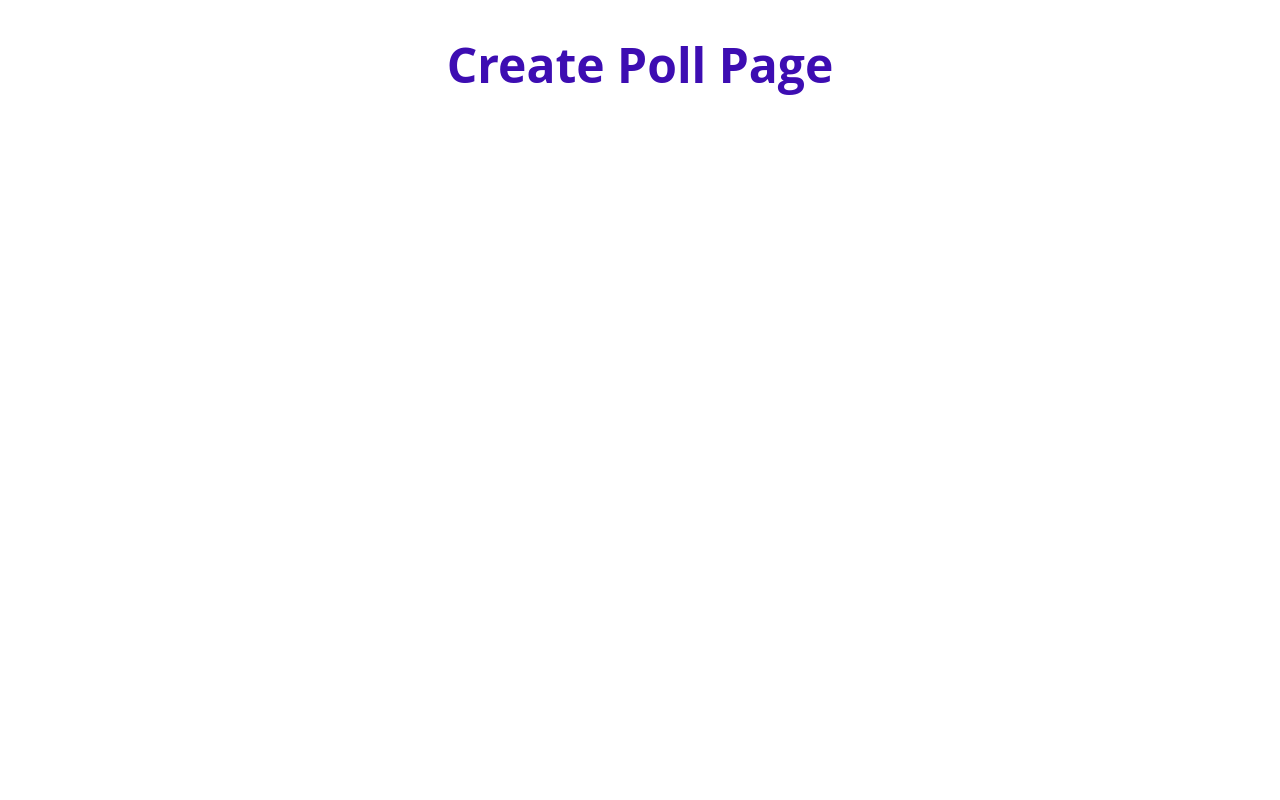
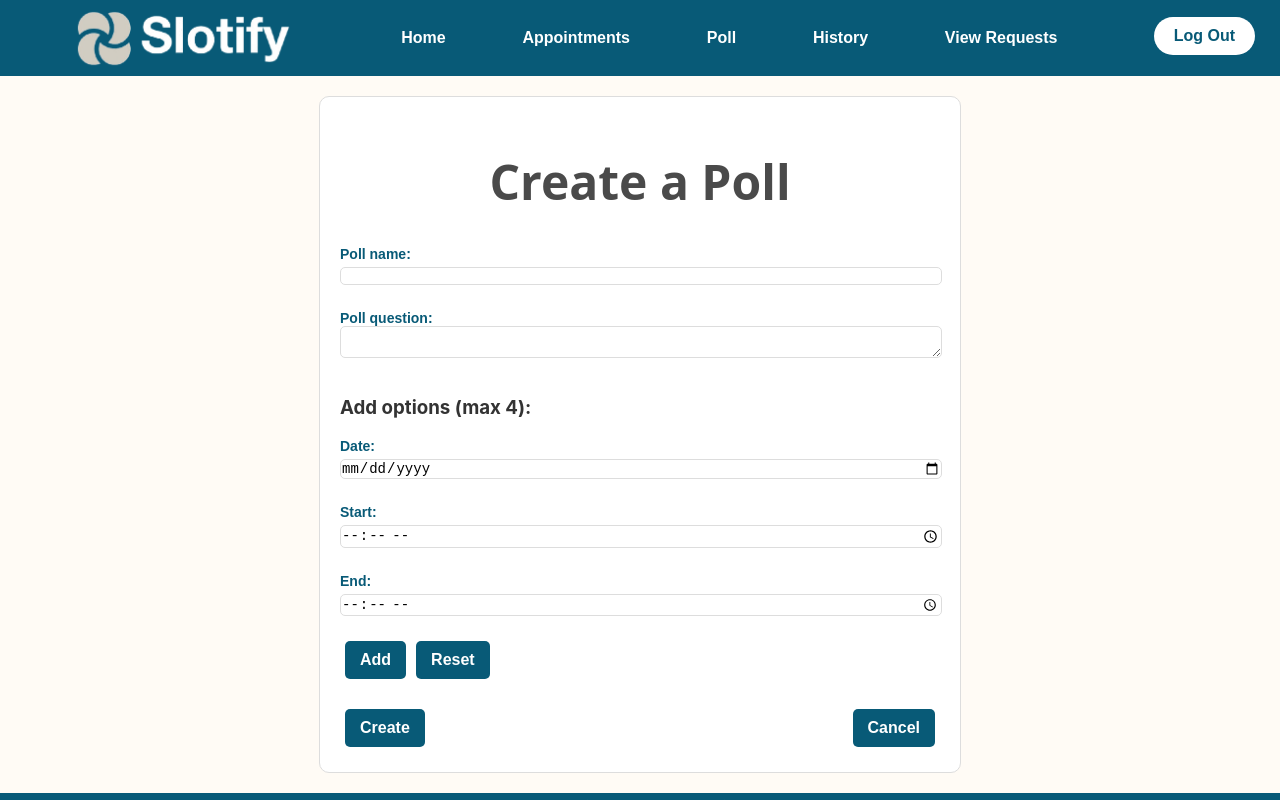
Before and after one commit to abrarfuad27/Slotify, a React (Create React App) app in the folder frontend/: page /createPoll in a window 1280 px wide. Built offline with nearby package versions, Linux system fonts and the light colour scheme.

Commit message:
Created create poll page and navbar member fixes

```diff
--- a/frontend/src/components/navbarMember.jsx
+++ b/frontend/src/components/navbarMember.jsx
@@ -21,7 +21,7 @@ const NavBarMember = () => {
         <li className="dropdown">
           <Link to="/poll">Poll</Link>
           <ul className="dropdown-menu">
-            <li><Link to="/create-poll">Create Poll</Link></li>
+            <li><Link to="/createPoll">Create Poll</Link></li>
             <li><Link to="/poll">Access Poll</Link></li>
             <li><Link to="/poll-results">See Poll Results</Link></li>
           </ul>
--- a/frontend/src/pages/createPoll.jsx
+++ b/frontend/src/pages/createPoll.jsx
@@ -1,18 +1,114 @@
-import React from "react";
+import React, { useState } from 'react';
+import NavbarMember from '../components/navbarMember';
+import Footer from '../components/footer';
+import '../style/createPoll.css';
 
 const CreatePoll = () => {
-    return (
-        <div
-            style={{
-                display: "flex",
-                justifyContent: "centre",
-                alignItems: "centre",
-                height: "100vh",
-            }}
-        >
-            <h1>Create Poll Page</h1>
-        </div>
-    );
+  const [pollOptions, setPollOptions] = useState([]);
+  const [pollName, setPollName] = useState('');
+  const [pollQuestion, setPollQuestion] = useState('');
+  const [date, setDate] = useState('');
+  const [startTime, setStartTime] = useState('');
+  const [endTime, setEndTime] = useState('');
+
+  const handleAddOption = () => {
+    if (pollOptions.length < 4 && date && startTime && endTime) {
+      const newOption = `${date} | ${startTime} - ${endTime}`;
+      setPollOptions([...pollOptions, newOption]);
+      setDate('');
+      setStartTime('');
+      setEndTime('');
+    }
+  };
+
+  const handleRemoveOption = (index) => {
+    const updatedOptions = pollOptions.filter((_, i) => i !== index);
+    setPollOptions(updatedOptions);
+  };
+
+  const handleCreatePoll = () => {
+    alert('Poll created successfully!');
+  };
+
+  return (
+    <div className="poll-page">
+      <NavbarMember />
+      <div className="poll-container">
+        <form>
+        <h1>Create a Poll</h1>
+          <label>
+            Poll name:
+            <input
+              type="text"
+              value={pollName}
+              onChange={(e) => setPollName(e.target.value)}
+            />
+          </label>
+          <label>
+            Poll question:
+            <textarea
+              value={pollQuestion}
+              onChange={(e) => setPollQuestion(e.target.value)}
+            />
+          </label>
+          <div className="poll-options">
+            <h3>Add options (max 4):</h3>
+            <label>
+              Date:
+              <input
+                type="date"
+                value={date}
+                onChange={(e) => setDate(e.target.value)}
+              />
+            </label>
+            <label>
+              Start:
+              <input
+                type="time"
+                value={startTime}
+                onChange={(e) => setStartTime(e.target.value)}
+              />
+            </label>
+            <label>
+              End:
+              <input
+                type="time"
+                value={endTime}
+                onChange={(e) => setEndTime(e.target.value)}
+              />
+            </label>
+            <button type="button" onClick={handleAddOption}>
+              Add
+            </button>
+            <button type="reset" onClick={() => {
+              setDate('');
+              setStartTime('');
+              setEndTime('');
+            }}>
+              Reset
+            </button>
+          </div>
+          <div className="options-list">
+            {pollOptions.map((option, index) => (
+              <div key={index} className="option-item">
+                <span>{option}</span>
+                <button onClick={() => handleRemoveOption(index)}>🗑️</button>
+              </div>
+            ))}
+          </div>
+          <div className="poll-actions">
+            <button type="button" onClick={handleCreatePoll}>
+              Create
+            </button>
+            <button type="button" onClick={() => alert('Poll creation cancelled.')}>
+              Cancel
+            </button>
+          </div>
+        </form>
+      </div>
+      <Footer />
+    </div>
+  );
 };
 
 export default CreatePoll;
--- /dev/null
+++ b/frontend/src/style/createPoll.css
@@ -0,0 +1,79 @@
+.poll-page {
+    font-family: Arial, sans-serif;
+    height: 100vh;
+    width: 100vw;
+    background-color: #FFFBF5;
+}
+
+.poll-container {
+    max-width: 600px;
+    margin: 20px auto;
+    padding: 20px;
+    border: 1px solid #ddd;
+    border-radius: 10px;
+    background-color: #fff;
+    height: auto;
+}
+
+.poll-container h1 {
+    text-align: center;
+    color: #4A4A4A;
+}
+
+label {
+    display: block;
+    margin: 10px 0 5px;
+    font-weight: bold;
+}
+
+input,
+textarea {
+    width: 100%;
+    padding: 0px;
+    margin-bottom: 15px;
+    border: 1px solid #ddd;
+    border-radius: 5px;
+}
+
+.poll-options h3 {
+    margin-top: 20px;
+    color: #333;
+}
+
+button {
+    margin: 5px;
+    padding: 10px 15px;
+    background-color: #085A77;
+    color: white;
+    border: none;
+    border-radius: 5px;
+    cursor: pointer;
+}
+
+button:hover {
+    background-color: #064A5B;
+}
+
+.options-list {
+    margin-top: 20px;
+}
+
+.option-item {
+    display: flex;
+    justify-content: space-between;
+    align-items: center;
+    padding: 10px;
+    border: 1px solid #ddd;
+    border-radius: 5px;
+    margin-bottom: 10px;
+}
+
+.poll-actions {
+    margin-top: 20px;
+    display: flex;
+    justify-content: space-between;
+}
+
+body, html {
+    overflow-x: hidden;
+}
--- a/frontend/src/style/footer.css
+++ b/frontend/src/style/footer.css
@@ -3,7 +3,7 @@
     justify-content: center;
     align-items: center;
     background-color: #085A77;
-    height: 5vh;
+    height: 3vh;
     padding: 0 5%;
 }
 
--- a/frontend/src/style/navbarMember.css
+++ b/frontend/src/style/navbarMember.css
@@ -5,6 +5,7 @@
   background-color: #085A77;
   padding: 10px 20px;
   color: white;
+  height: 7vh;
 }
 
 .navbar-member .logo {
@@ -104,3 +105,8 @@
 .navbar-member .logout-button:hover {
   background-color: #F0F0F0;
 }
+
+.navbar-member body,
+.navbar-member html {
+  overflow-x: hidden;
+}
```
